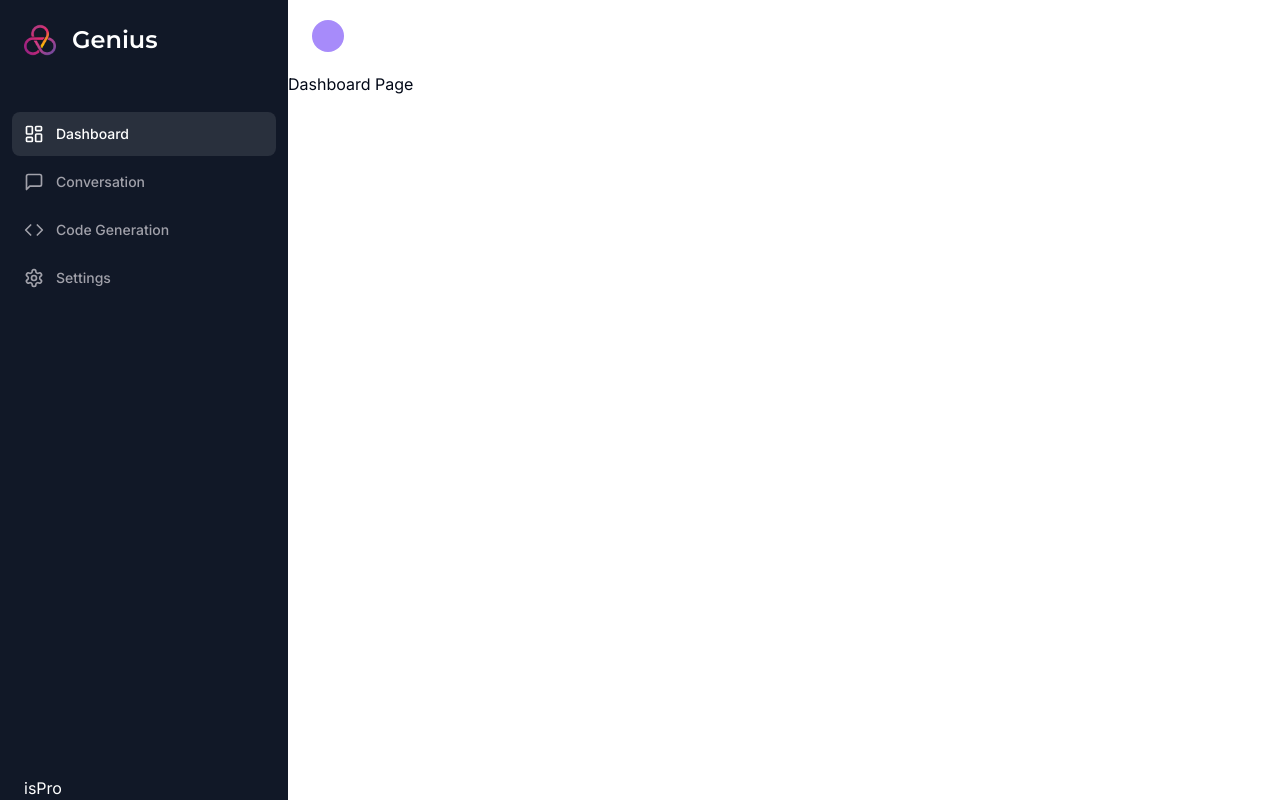
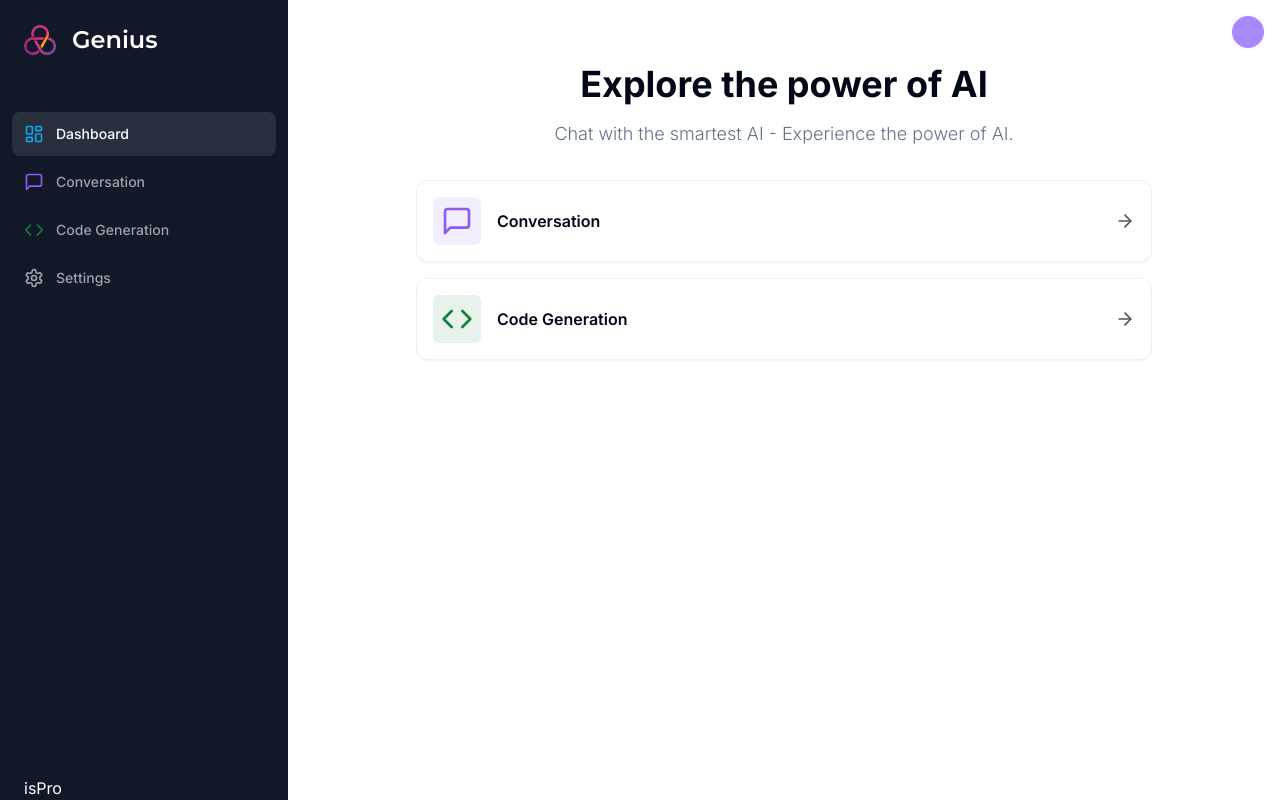
Before and after one commit to liuhoom/ai-clone, a Next.js app: page /dashboard in a window 1280 px wide. Built offline with nearby package versions, Linux system fonts and the light colour scheme.

Commit message:
feat: add dashborad page

```diff
--- a/app/(dashboard)/dashboard/page.tsx
+++ b/app/(dashboard)/dashboard/page.tsx
@@ -1,8 +1,38 @@
+'use client'
+
+import { Card } from '@/components/ui/card'
+import { AITools } from '@/lib/config'
+import { cn } from '@/lib/utils'
+import { ArrowRight } from 'lucide-react'
 
 export default function DashboardPage() {
   return (
-    <div className=''>
-      Dashboard Page
+    <div className='h-full'>
+      <div className='text-center space-y-4 mb-8'>
+        <div className='text-2xl md:text-4xl font-bold'>
+          Explore the power of AI
+        </div>
+
+        <div className='text-sm md:text-lg font-light text-muted-foreground'>
+          Chat with the smartest AI - Experience the power of AI.
+        </div>
+      </div>
+
+      <div className='space-y-4 px-4 md:px-20 lg:px-32'>
+        {AITools.map((item) => (
+          <Card
+            key={item.name}
+            className='p-4 flex items-center gap-x-4 cursor-pointer shadow-sm hover:shadow-md transition border-black/5'
+          >
+            <div className={cn('p-2 w-fit rounded-md', item.bgColor)}>
+              <item.icon className={cn('h-8 w-8', item.color)} />
+            </div>
+            <div className='font-semibold flex-1'>{item.name}</div>
+
+            <ArrowRight className='h-5 w-5 text-zinc-600' />
+          </Card>
+        ))}
+      </div>
     </div>
   )
 }
--- a/components/mobile-sidebar.tsx
+++ b/components/mobile-sidebar.tsx
@@ -2,7 +2,7 @@
 
 import { Menu } from 'lucide-react'
 import { Sidebar } from '@/components/sidebar'
-import { Sheet, SheetContent, SheetTrigger } from './ui/sheet'
+import { Sheet, SheetContent, SheetTrigger } from '@/components/ui/sheet'
 import { Button } from '@/components/ui/button'
 
 export function MobileSidebar() {
--- a/components/navbar.tsx
+++ b/components/navbar.tsx
@@ -4,10 +4,12 @@ import { MobileSidebar } from './mobile-sidebar'
 
 export function Navbar() {
   return (
-    <div className='flex items-center justify-between py-5 px-6'>
+    <div className='flex items-center w-full p-4'>
       <MobileSidebar />
 
-      <div className='p-4 rounded-full bg-violet-400 cursor-pointer' />
+      <div className='flex justify-end w-full'>
+        <div className='rounded-full bg-violet-400 p-4' />
+      </div>
     </div>
   )
 }
--- a/components/sidebar.tsx
+++ b/components/sidebar.tsx
@@ -7,7 +7,41 @@ import { usePathname } from 'next/navigation'
 
 import { cn } from '@/lib/utils'
 
-import { SidebarTools } from '@/lib/config'
+// import { SidebarTools } from '@/lib/config'
+import { Code, LayoutDashboard, MessageSquare, Settings } from 'lucide-react'
+
+const AITools = [
+  {
+    name: 'Conversation',
+    href: '/conversation',
+    icon: MessageSquare,
+    color: 'text-violet-500',
+    bgColor: 'bg-violet-500/10',
+  },
+  {
+    name: 'Code Generation',
+    icon: Code,
+    color: 'text-green-700',
+    bgColor: 'bg-green-700/10',
+    href: '/code',
+  },
+] as const
+
+const SidebarTools = [
+  {
+    name: 'Dashboard',
+    href: '/dashboard',
+    icon: LayoutDashboard,
+    color: 'text-sky-500',
+  },
+  ...AITools,
+  {
+    name: 'Settings',
+    href: '/settings',
+    icon: Settings,
+    color: '',
+  },
+] as const
 
 const inter = Montserrat({
   weight: '600',
```
